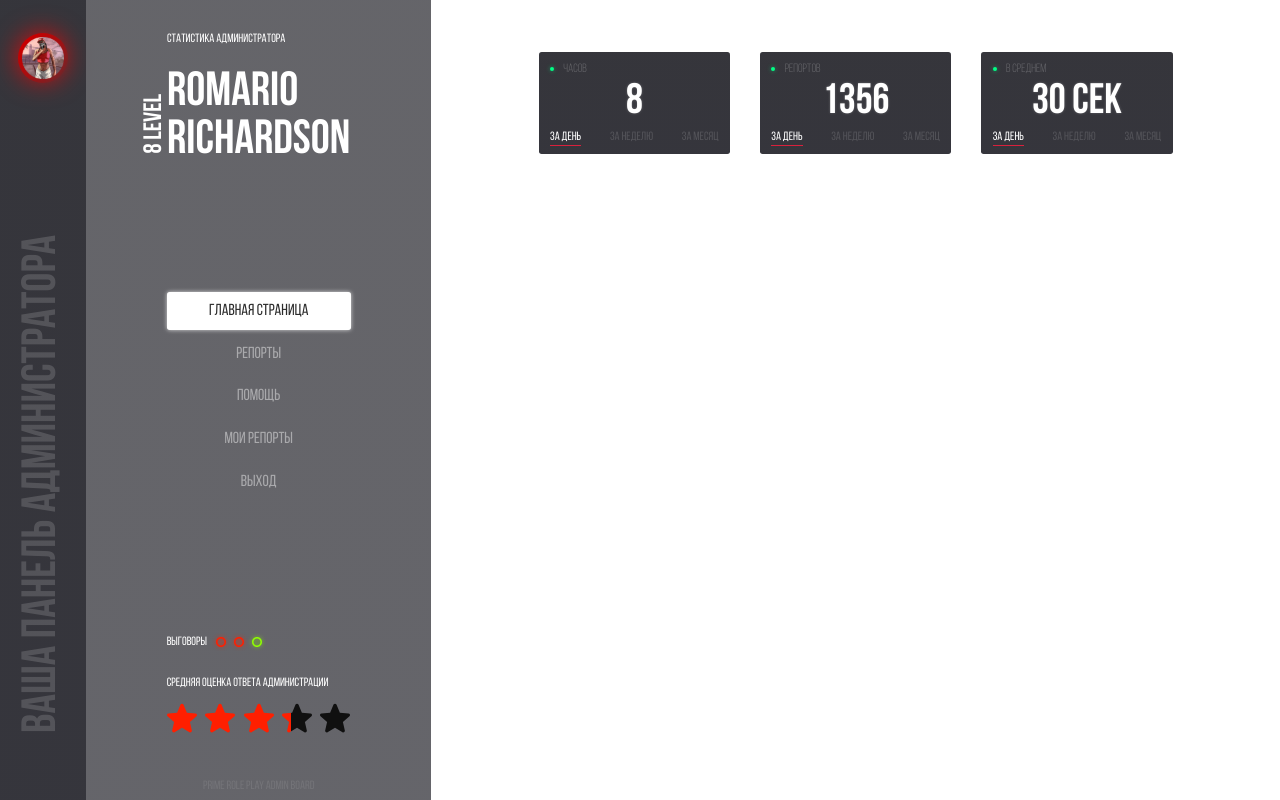
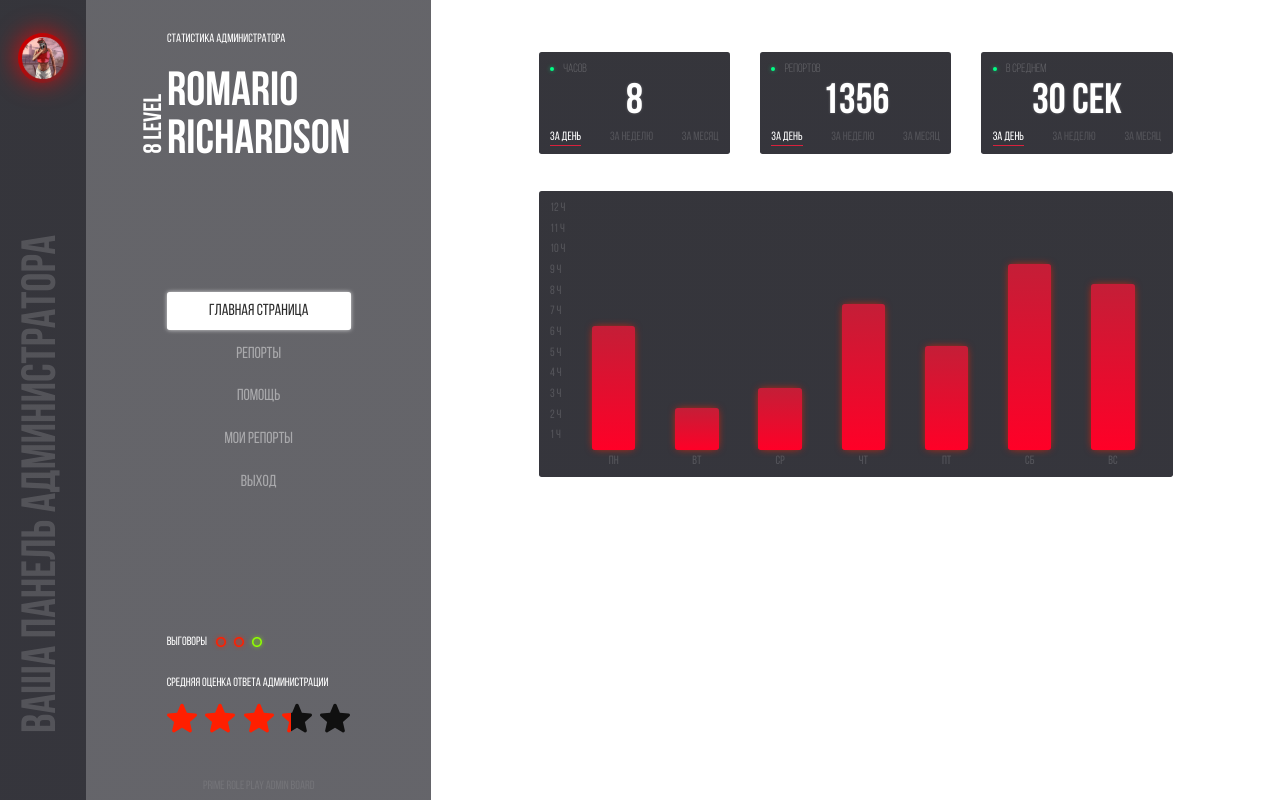
Before and after one commit to x8er/ragemp-primerp-ui-admin, a Vue app: page / in a window 1280 px wide. Built offline with nearby package versions, Linux system fonts and the light colour scheme.

Commit message:
feat(statistics page): add "detailed statistics"

```diff
--- a/src/App.vue
+++ b/src/App.vue
@@ -52,8 +52,8 @@
               :style="{
                 background: `linear-gradient(
               90deg,
-              rgba(255, 31, 0, 1) ${ratingGradPercent[n - 1]}%,
-              rgba(16, 16, 16, 1) ${ratingGradPercent[n - 1]}%
+              rgba(255, 31, 0, 1) ${ratingGradPercentArray[n - 1]}%,
+              rgba(16, 16, 16, 1) ${ratingGradPercentArray[n - 1]}%
             )`,
               }"
               v-for="n in 5"
@@ -173,6 +173,35 @@
             </div>
           </div>
         </div>
+        <div class="detailed-online-statistics">
+          <div class="title">Детальная статистика онлайна администратора</div>
+          <div class="main">
+            <div class="scale">
+              <div class="item">12 ч</div>
+              <div class="item">11 ч</div>
+              <div class="item">10 ч</div>
+              <div class="item">9 ч</div>
+              <div class="item">8 ч</div>
+              <div class="item">7 ч</div>
+              <div class="item">6 ч</div>
+              <div class="item">5 ч</div>
+              <div class="item">4 ч</div>
+              <div class="item">3 ч</div>
+              <div class="item">2 ч</div>
+              <div class="item">1 ч</div>
+            </div>
+            <div class="bar-chart">
+              <div
+                class="item"
+                :style="{ height: secondToPercentArray[index] + '%' }"
+                v-for="(item, index) in FETCHDATA.adminData.week"
+                :key="index"
+              >
+                <div class="day-name">{{ item.dayName }}</div>
+              </div>
+            </div>
+          </div>
+        </div>
       </div>
     </main>
   </div>
@@ -193,6 +222,36 @@ export default {
           online: [8, 54, 454],
           answer: [1356, 10778, 32588],
           timing: [30, 42, 34],
+          week: [
+            {
+              dayName: "пн",
+              value: 21600,
+            },
+            {
+              dayName: "вт",
+              value: 7200,
+            },
+            {
+              dayName: "ср",
+              value: 10800,
+            },
+            {
+              dayName: "чт",
+              value: 25200,
+            },
+            {
+              dayName: "пт",
+              value: 18000,
+            },
+            {
+              dayName: "сб",
+              value: 32400,
+            },
+            {
+              dayName: "вс",
+              value: 28800,
+            },
+          ],
         },
       },
       currentOnlineSort: 0,
@@ -224,7 +283,7 @@ export default {
     };
   },
   computed: {
-    ratingGradPercent() {
+    ratingGradPercentArray() {
       const rating = this.FETCHDATA.adminData.rating;
       let arr = [0, 0, 0, 0, 0];
       for (let i = 1; i <= rating; i++) {
@@ -236,6 +295,11 @@ export default {
         arr[i] = (rating - i) * 100;
       }
       return arr;
+    },
+    secondToPercentArray() {
+      return this.FETCHDATA.adminData.week.map((el) => {
+        return Math.ceil((el.value * 100) / 43200);
+      });
     },
   },
 };
@@ -437,6 +501,7 @@ body {
         display: flex;
         justify-content: space-between;
         width: inherit;
+        margin-bottom: 1.40625vw;
 
         .stats {
           .title {
@@ -481,7 +546,6 @@ body {
               font-weight: bold;
               font-size: 3.55rem;
               text-align: center;
-              line-height: 1;
               text-shadow: 0px 0px 0.22rem rgba(255, 255, 255, 0.25);
             }
 
@@ -511,6 +575,55 @@ body {
           }
         }
       }
+
+      .detailed-online-statistics {
+        .title {
+          margin-bottom: 0.520833vw;
+        }
+
+        .main {
+          box-sizing: border-box;
+          padding: 0.8854166vw 0.8854166vw 2.0833333333vw 0.8854166vw;
+          display: flex;
+          background: linear-gradient(
+            180deg,
+            rgba(18, 18, 25, 0.85) 0%,
+            rgba(18, 18, 26, 0.85) 100%
+          );
+          border-radius: 0.20833vw;
+
+          .scale {
+            .item {
+              color: rgba(255, 255, 255, 0.16);
+              margin-bottom: 0.6770833333vw;
+            }
+          }
+
+          .bar-chart {
+            display: flex;
+            justify-content: space-between;
+            align-items: flex-end;
+            flex-grow: 1;
+            margin: 0 2.0833333333vw;
+
+            .item {
+              width: 3.3854166667vw;
+              background: linear-gradient(180deg, #c41e37 0%, #ff0027 100%);
+              box-shadow: 0px 0px 0.6770833333vw -0.15625vw #ff1f00;
+              border-radius: 0.20833vw;
+              position: relative;
+
+              .day-name {
+                color: rgba(255, 255, 255, 0.16);
+                position: absolute;
+                bottom: -1.3541666667vw;
+                left: 50%;
+                transform: translateX(-50%);
+              }
+            }
+          }
+        }
+      }
     }
   }
 }
```
